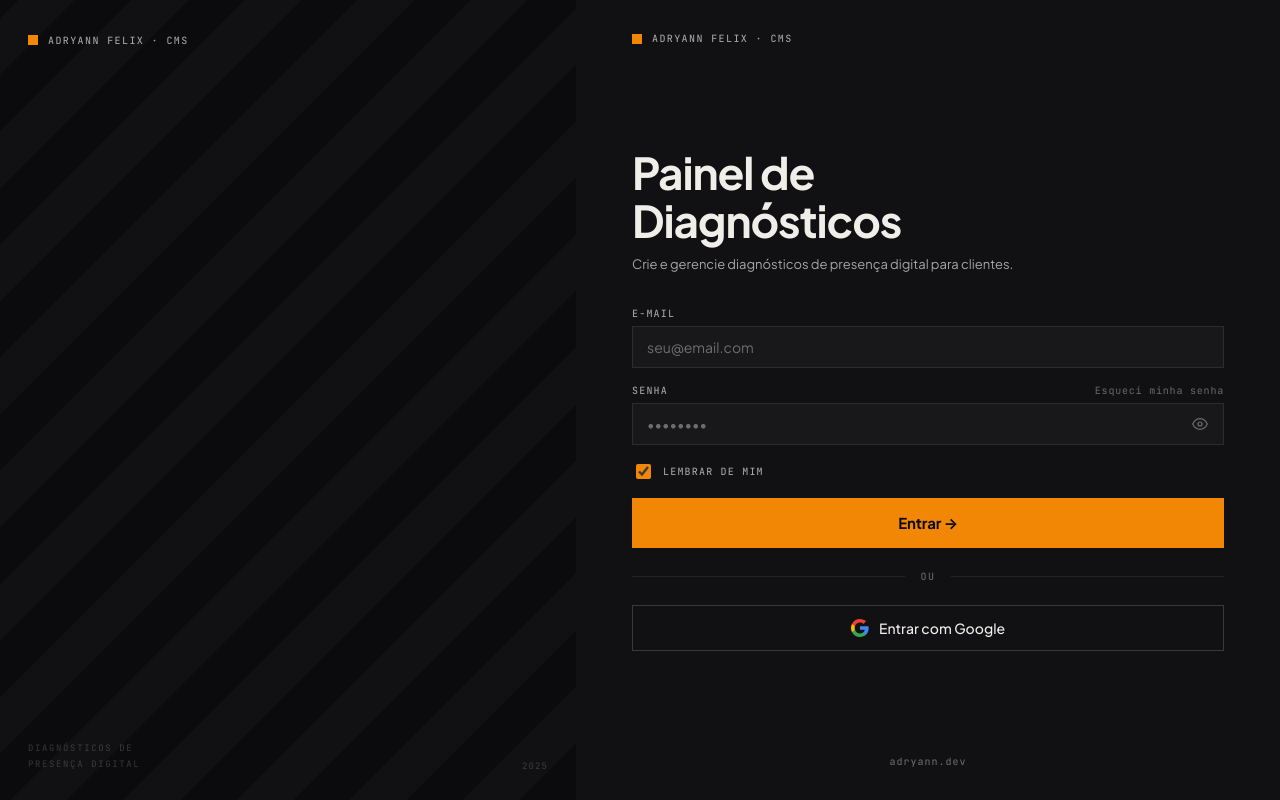
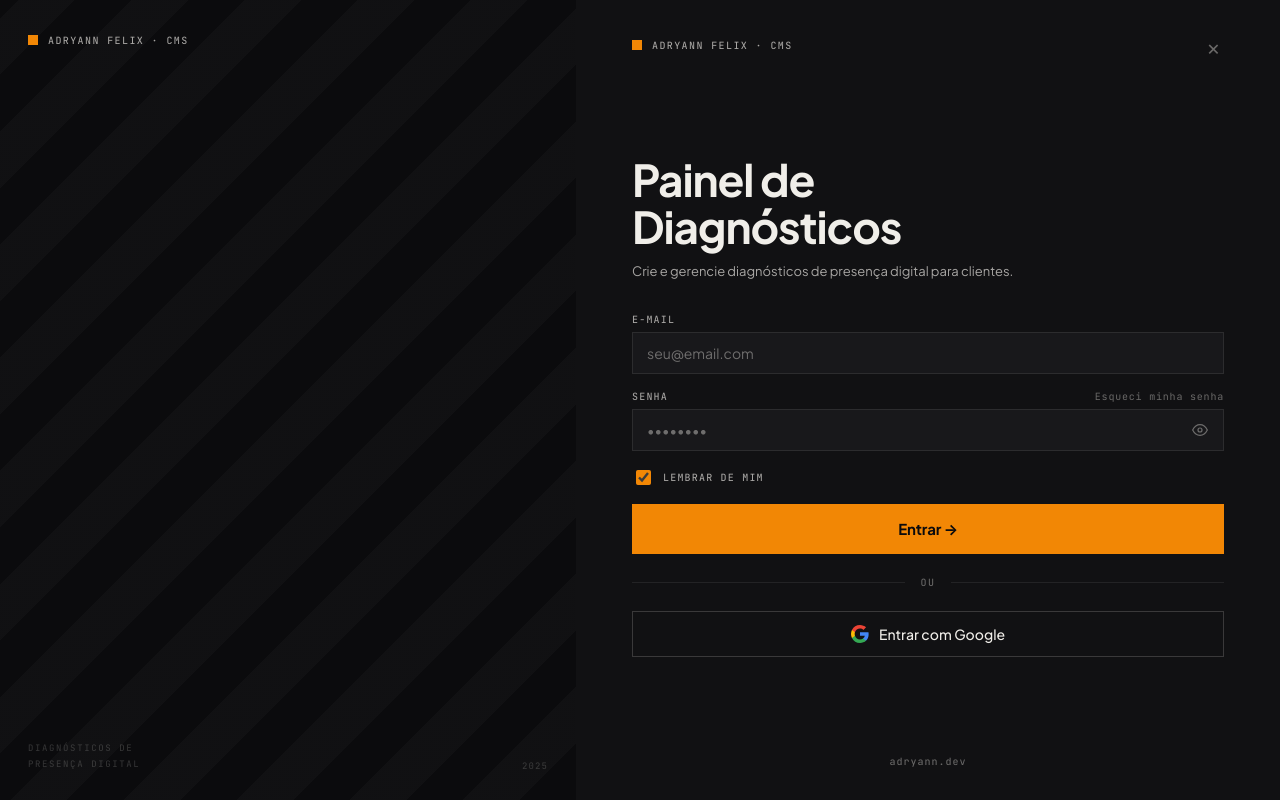
Before and after one commit to Adryannofc/Portifolio-Adryann, a React (Vite) app: page /admin/login in a window 1280 px wide. Built offline with nearby package versions, Linux system fonts and the light colour scheme; no server answers.

Commit message:
feat(admin): enhance login panel layout with close button and styling

```diff
--- a/src/pages/AdminLogin.tsx
+++ b/src/pages/AdminLogin.tsx
@@ -66,7 +66,10 @@
 
       {/* Right form panel */}
       <div className="login-panel-right">
-        <BrandBadge />
+        <div className="login-panel-right-top">
+          <BrandBadge />
+          <a href="/" className="login-close" aria-label="Voltar ao portfólio">×</a>
+        </div>
 
         <div className="login-form-content">
           {view === 'login' ? (
--- a/src/styles/admin.css
+++ b/src/styles/admin.css
@@ -70,6 +70,24 @@
   justify-content: space-between;
   padding: 32px 56px;
 }
+
+.login-panel-right-top {
+  display: flex;
+  align-items: center;
+  justify-content: space-between;
+}
+
+.login-close {
+  font-family: var(--ff-sans);
+  font-size: 22px;
+  font-weight: 300;
+  color: var(--fg-faint);
+  line-height: 1;
+  text-decoration: none;
+  transition: color 0.15s;
+  padding: 2px 4px;
+}
+.login-close:hover { color: var(--fg); }
 
 .login-brand-badge {
   display: inline-flex;
```
